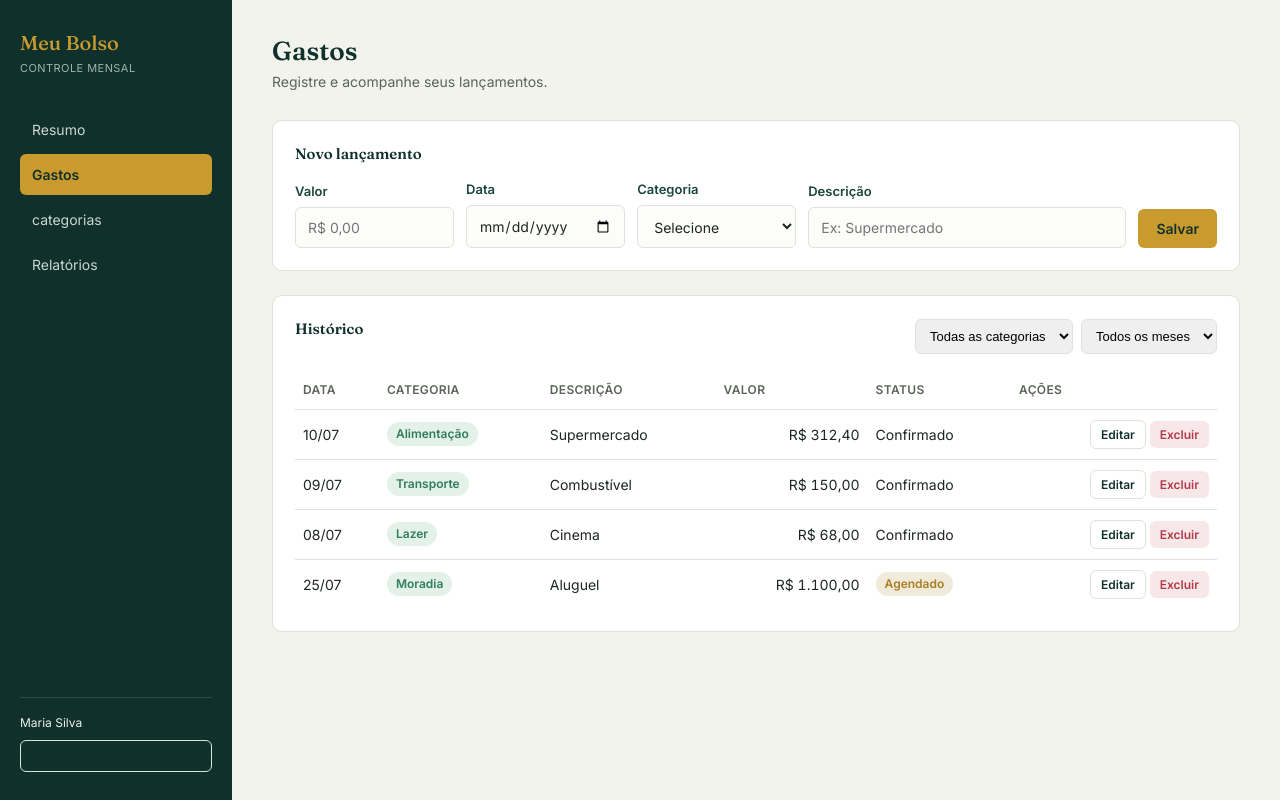
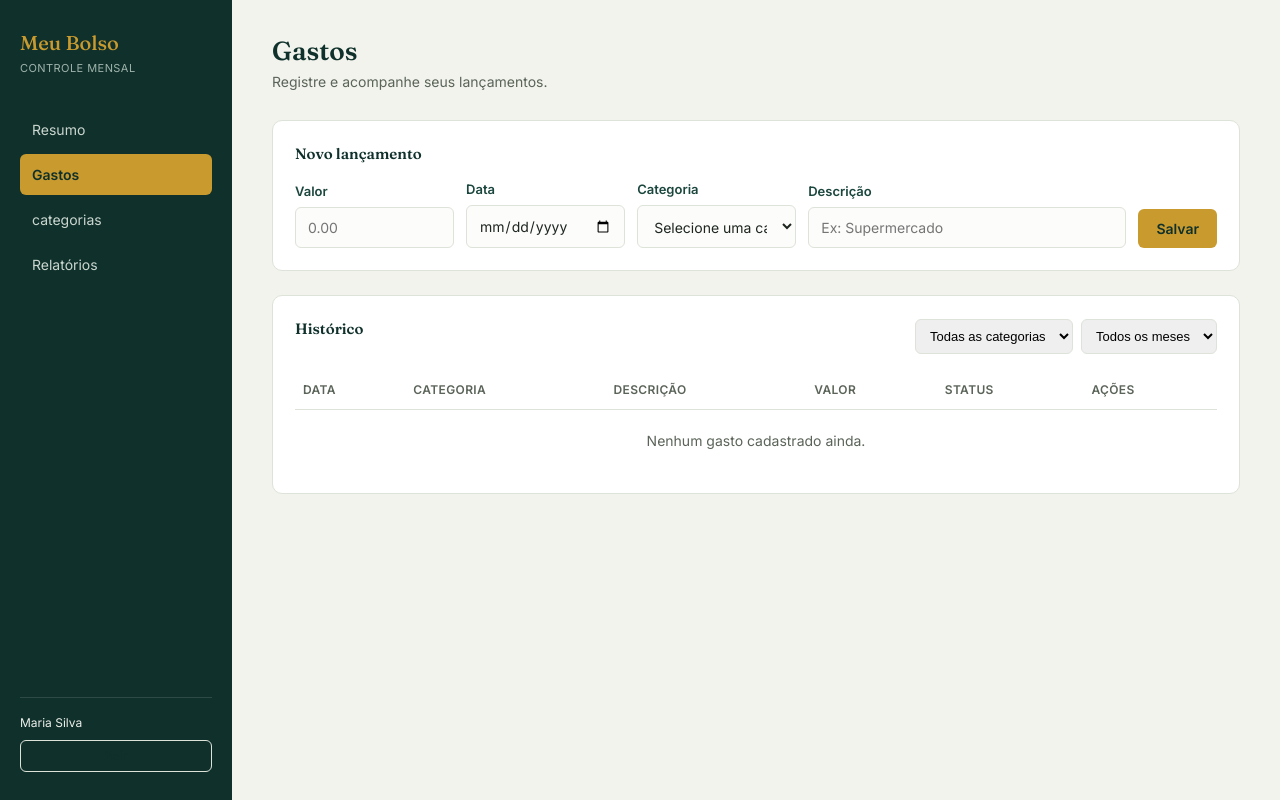
Before and after one commit to Felipegabriel-hue/projeto_controle_financeiro, a Django app: page /gastos/ in a window 1280 px wide. Run offline with Django 5.2, Linux system fonts and the light colour scheme.

Commit message:
alteracao da pagina gastos

```diff
--- a/templates/setorfinanceiro/gastos.html
+++ b/templates/setorfinanceiro/gastos.html
@@ -1,4 +1,5 @@
 {% extends "setorfinanceiro/setor.html" %}
+{% load static %}
 
 {% block title %}
     Gastos — Meu Bolso
@@ -21,25 +22,27 @@
 
         <h2 class="section-title">Novo lançamento</h2>
 
-        <form class="inline-form" method="POST">
+        <form class="inline-form" id="form-gasto">
 
             <div class="field">
                 <label for="valor">Valor</label>
+
                 <input
-                    type="text"
+                    type="number"
                     id="valor"
-                    name="valor"
-                    placeholder="R$ 0,00"
+                    placeholder="0.00"
+                    min="0.01"
+                    step="0.01"
                     required
                 >
             </div>
 
             <div class="field">
                 <label for="data">Data</label>
+
                 <input
                     type="date"
                     id="data"
-                    name="data"
                     required
                 >
             </div>
@@ -47,25 +50,18 @@
             <div class="field">
                 <label for="categoria">Categoria</label>
 
-                <select id="categoria" name="categoria" required>
-                    <option value="">Selecione</option>
-                    <option value="Alimentação">Alimentação</option>
-                    <option value="Transporte">Transporte</option>
-                    <option value="Moradia">Moradia</option>
-                    <option value="Lazer">Lazer</option>
-                    <option value="Saúde">Saúde</option>
-                    <option value="Contas / Boletos">Contas / Boletos</option>
-                    <option value="IPVA">IPVA</option>
-                    <option value="Outros">Outros</option>
+                <!-- As categorias serão criadas pelo JavaScript -->
+                <select id="categoria" required>
+                    <option value="">Selecione uma categoria</option>
                 </select>
             </div>
 
             <div class="field" style="flex:2">
                 <label for="descricao">Descrição</label>
+
                 <input
                     type="text"
                     id="descricao"
-                    name="descricao"
                     placeholder="Ex: Supermercado"
                     required
                 >
@@ -88,28 +84,17 @@
 
                 <select
                     id="filtro_categoria"
-                    name="filtro_categoria"
                     style="padding:8px 10px; border-radius:6px; border:1px solid var(--border); font-size:13px;"
                 >
+                    <!-- O JavaScript colocará as categorias neste filtro -->
                     <option value="">Todas as categorias</option>
-                    <option value="Alimentação">Alimentação</option>
-                    <option value="Transporte">Transporte</option>
-                    <option value="Moradia">Moradia</option>
-                    <option value="Lazer">Lazer</option>
-                    <option value="Saúde">Saúde</option>
-                    <option value="Contas / Boletos">Contas / Boletos</option>
-                    <option value="IPVA">IPVA</option>
-                    <option value="Outros">Outros</option>
                 </select>
 
                 <select
                     id="filtro_mes"
-                    name="filtro_mes"
                     style="padding:8px 10px; border-radius:6px; border:1px solid var(--border); font-size:13px;"
                 >
                     <option value="">Todos os meses</option>
-                    <option value="2026-07">Julho 2026</option>
-                    <option value="2026-06">Junho 2026</option>
                 </select>
 
             </div>
@@ -127,89 +112,17 @@
                 </tr>
             </thead>
 
-            <tbody>
-
+            <tbody id="lista-gastos">
                 <tr>
-                    <td>10/07</td>
-                    <td>
-                        <span class="tag">Alimentação</span>
-                    </td>
-                    <td>Supermercado</td>
-                    <td class="num">R$ 312,40</td>
-                    <td>Confirmado</td>
-                    <td class="actions">
-                        <button type="button" class="btn btn-ghost btn-sm">
-                            Editar
-                        </button>
-
-                        <button type="button" class="btn btn-danger btn-sm">
-                            Excluir
-                        </button>
+                    <td colspan="6" class="empty-state">
+                        Nenhum gasto cadastrado ainda.
                     </td>
                 </tr>
-
-                <tr>
-                    <td>09/07</td>
-                    <td>
-                        <span class="tag">Transporte</span>
-                    </td>
-                    <td>Combustível</td>
-                    <td class="num">R$ 150,00</td>
-                    <td>Confirmado</td>
-                    <td class="actions">
-                        <button type="button" class="btn btn-ghost btn-sm">
-                            Editar
-                        </button>
-
-                        <button type="button" class="btn btn-danger btn-sm">
-                            Excluir
-                        </button>
-                    </td>
-                </tr>
-
-                <tr>
-                    <td>08/07</td>
-                    <td>
-                        <span class="tag">Lazer</span>
-                    </td>
-                    <td>Cinema</td>
-                    <td class="num">R$ 68,00</td>
-                    <td>Confirmado</td>
-                    <td class="actions">
-                        <button type="button" class="btn btn-ghost btn-sm">
-                            Editar
-                        </button>
-
-                        <button type="button" class="btn btn-danger btn-sm">
-                            Excluir
-                        </button>
-                    </td>
-                </tr>
-
-                <tr>
-                    <td>25/07</td>
-                    <td>
-                        <span class="tag">Moradia</span>
-                    </td>
-                    <td>Aluguel</td>
-                    <td class="num">R$ 1.100,00</td>
-                    <td>
-                        <span class="tag agendado">Agendado</span>
-                    </td>
-                    <td class="actions">
-                        <button type="button" class="btn btn-ghost btn-sm">
-                            Editar
-                        </button>
-
-                        <button type="button" class="btn btn-danger btn-sm">
-                            Excluir
-                        </button>
-                    </td>
-                </tr>
-
             </tbody>
         </table>
 
     </div>
 
+    <script src="{% static 'js/gastos.js' %}"></script>
+
 {% endblock %}
```
